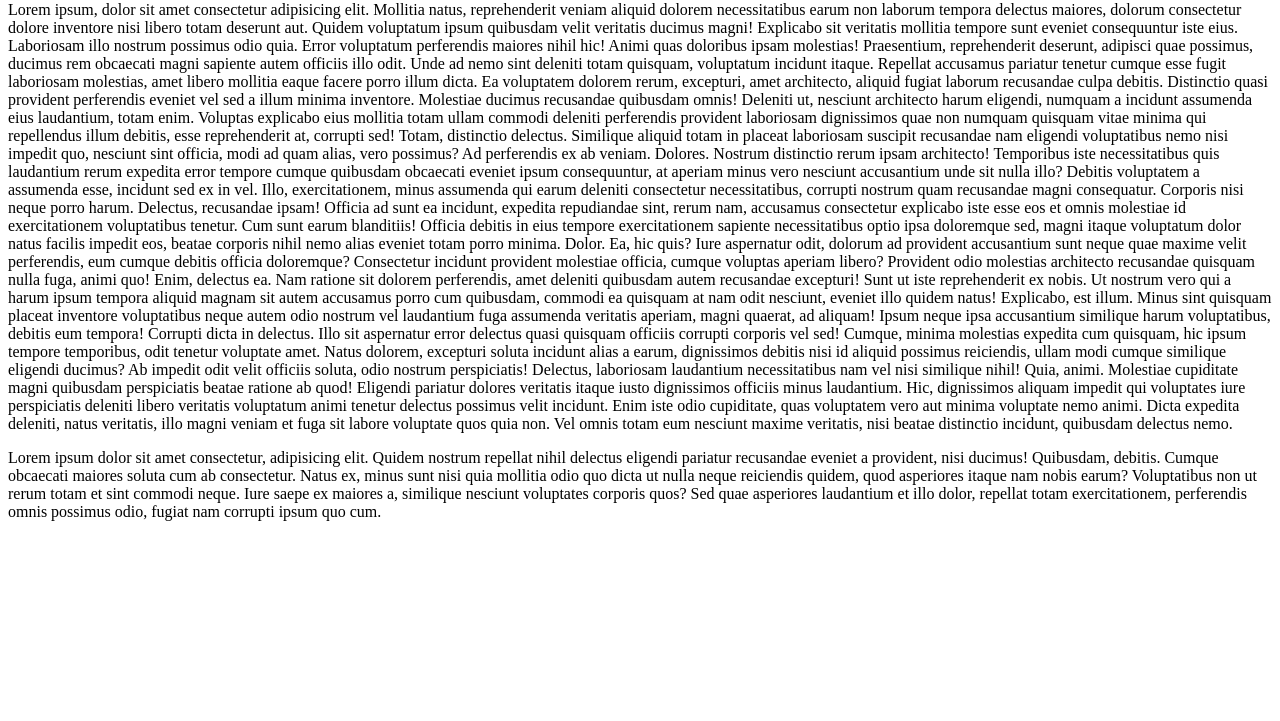
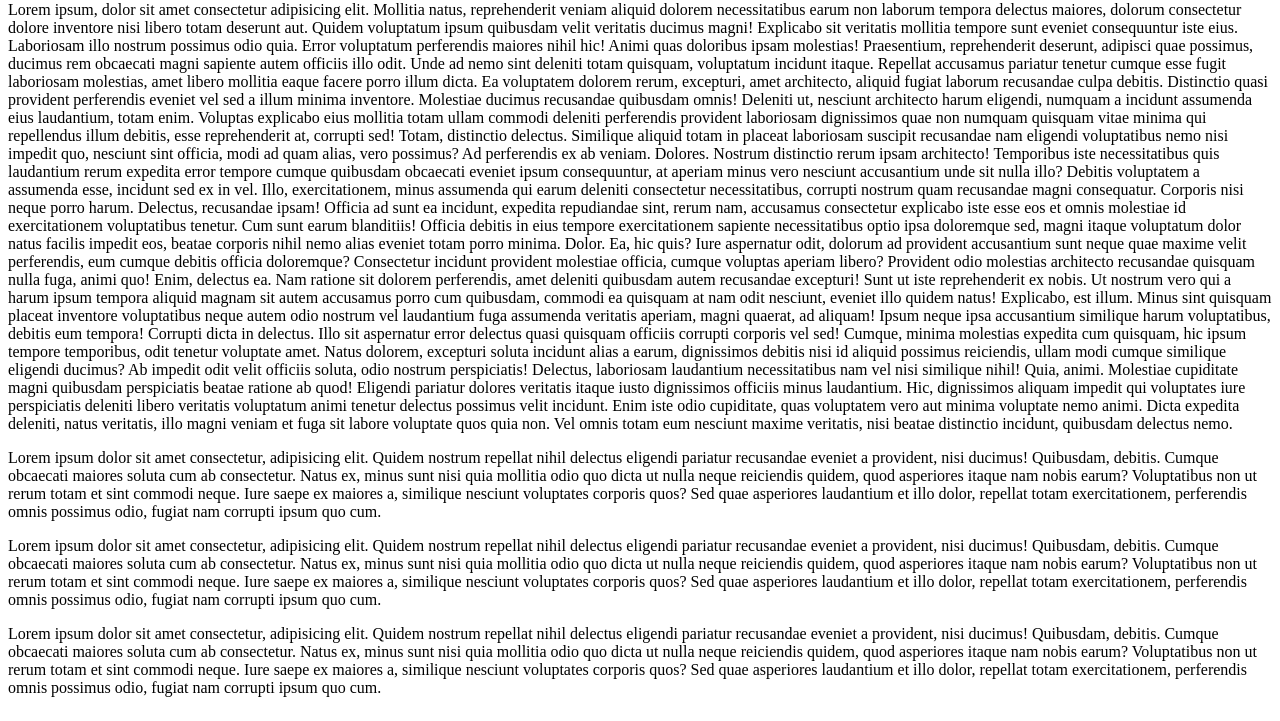
Before and after one commit to arezsei/PAGINA_WEB, a plain HTML site: page index.htm in a window 1280 px wide. Shown: the part 79-800 px from the top of the page. Drawn offline with Linux system fonts and the light colour scheme.

Commit message:
add paragraph3

```diff
--- a/index.htm
+++ b/index.htm
@@ -35,5 +35,15 @@
         Natus ex, minus sunt nisi quia mollitia odio quo dicta ut nulla neque reiciendis quidem, quod asperiores itaque nam nobis earum? Voluptatibus non ut rerum totam et sint commodi neque.
         Iure saepe ex maiores a, similique nesciunt voluptates corporis quos? Sed quae asperiores laudantium et illo dolor, repellat totam exercitationem, perferendis omnis possimus odio, fugiat nam corrupti ipsum quo cum.
     </p>
+    <p>
+        Lorem ipsum dolor sit amet consectetur, adipisicing elit. Quidem nostrum repellat nihil delectus eligendi pariatur recusandae eveniet a provident, nisi ducimus! Quibusdam, debitis. Cumque obcaecati maiores soluta cum ab consectetur.
+        Natus ex, minus sunt nisi quia mollitia odio quo dicta ut nulla neque reiciendis quidem, quod asperiores itaque nam nobis earum? Voluptatibus non ut rerum totam et sint commodi neque.
+        Iure saepe ex maiores a, similique nesciunt voluptates corporis quos? Sed quae asperiores laudantium et illo dolor, repellat totam exercitationem, perferendis omnis possimus odio, fugiat nam corrupti ipsum quo cum.
+    </p>
+    <p>
+        Lorem ipsum dolor sit amet consectetur, adipisicing elit. Quidem nostrum repellat nihil delectus eligendi pariatur recusandae eveniet a provident, nisi ducimus! Quibusdam, debitis. Cumque obcaecati maiores soluta cum ab consectetur.
+        Natus ex, minus sunt nisi quia mollitia odio quo dicta ut nulla neque reiciendis quidem, quod asperiores itaque nam nobis earum? Voluptatibus non ut rerum totam et sint commodi neque.
+        Iure saepe ex maiores a, similique nesciunt voluptates corporis quos? Sed quae asperiores laudantium et illo dolor, repellat totam exercitationem, perferendis omnis possimus odio, fugiat nam corrupti ipsum quo cum.
+    </p>
 </body>
 </html>
```
